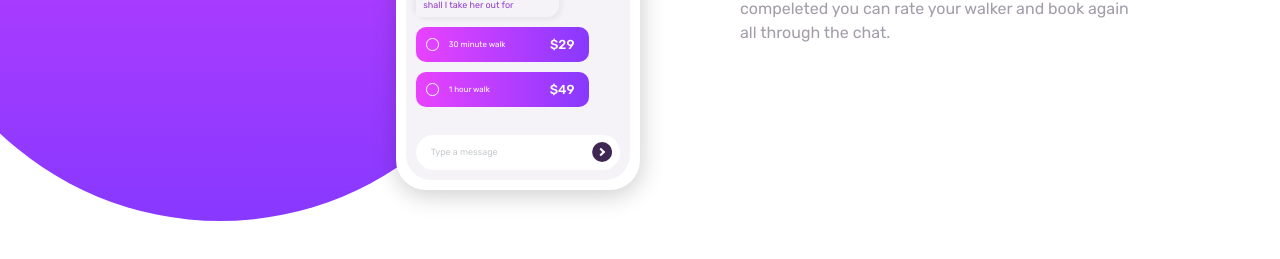
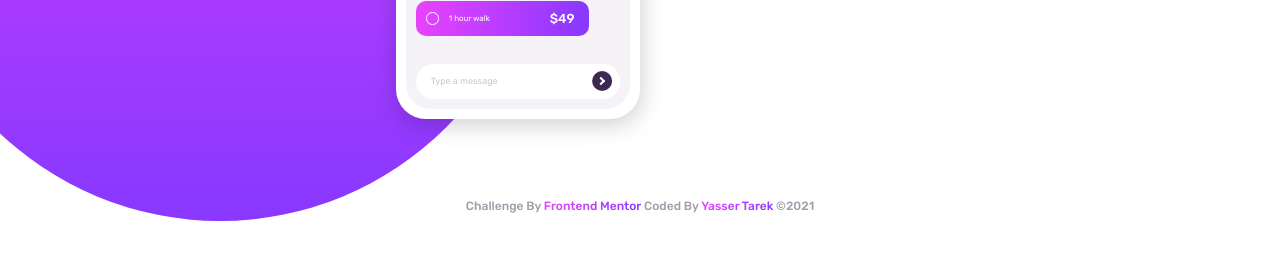
Before and after one commit to yasertarek/chat-app-illustration, a plain HTML site: page index.html in a window 1280 px wide. Shown: the part 459-718 px from the top of the page. Drawn offline with Linux system fonts and the light colour scheme.

Commit message:
add README file and copyright phrase

```diff
--- a/css/style.css
+++ b/css/style.css
@@ -30,7 +30,6 @@ body{
     align-items: center;
     justify-content: space-around;
     flex-direction: column;
-    min-height: 100vh;
     padding: 5rem 0;
 }
 .phone-container{
@@ -260,6 +259,29 @@ body{
     color: hsl(270, 7%, 64%);
     line-height: 1.5;
 }
+.footer{
+    padding: 0 5rem;
+    text-align: center;
+}
+.copyright{
+    font-size: 1.2rem;
+    color: hsl(270, 7%, 64%);
+    font-weight: 500;
+}
+.footer-link, .footer-link:link, .footer-link:visited{
+    font-size: inherit;
+    text-decoration: none;
+    background-image: linear-gradient(to right, hsl(293, 100%, 63%), hsl(264, 100%, 61%));
+    -webkit-background-clip: text;
+    -webkit-text-fill-color: transparent;
+    display: inline-block;
+    transition: all 0.2s ease-in-out;
+}
+.footer-link:hover{
+    -webkit-transform: scale(1.35) rotate(5deg) skewX(-5deg);
+    transform: scale(1.35) rotate(5deg) skewX(-5deg);
+    text-shadow: 0 3px 5px rgba(0, 0, 0, 0.2);
+}
 @media only screen and (min-width: 900px){
     html{
         font-size: 62.5%;
@@ -268,18 +290,11 @@ body{
         width: 50vw;
         height: 85vh;
         border-bottom-left-radius: 100rem;
-        left: 0;
-        top: 0;
-        z-index: -1;
         margin-left: -10rem;
     }
     .chat-app{
-        display: flex;
-        align-items: center;
         justify-content: center;
         flex-direction: row;
-        min-height: 100vh;
-        padding: 5rem 0;
     }
     .phone-container{
         flex-basis: 50%;
--- a/index.html
+++ b/index.html
@@ -61,5 +61,10 @@
             </div>
         </div>
     </main>
+    <footer class="footer">
+        <p class="copyright">
+            Challenge By <a href="https://www.frontendmentor.io/" target="_blank" class="footer-link">Frontend Mentor</a> Coded By <a href="https://www.github.com/yasertarek" target="_blank" class="footer-link">Yasser Tarek</a> &copy;2021
+        </p>
+    </footer>
 </body>
 </html>
```
Also changed, not shown: screenshot-desktop.png (added), screenshot-mobile.png (added), 1 other file.
